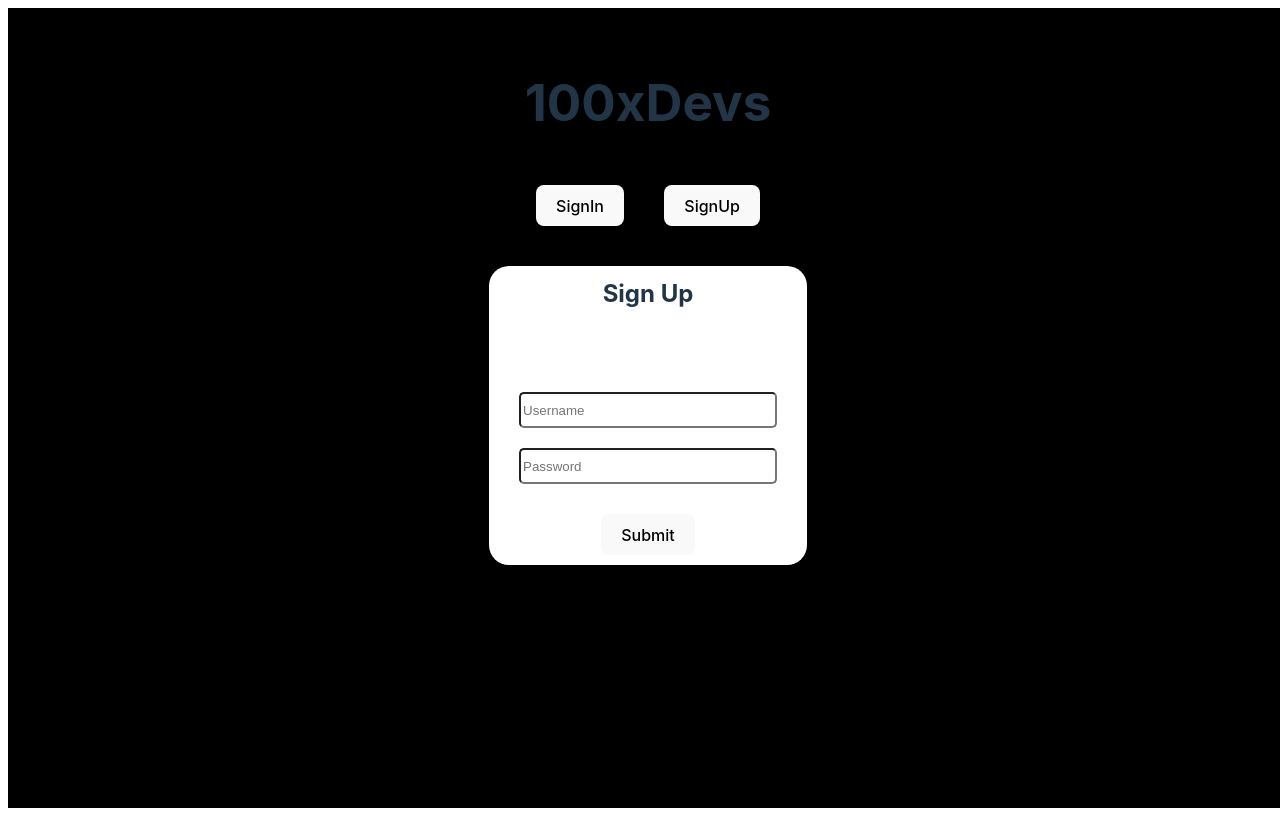
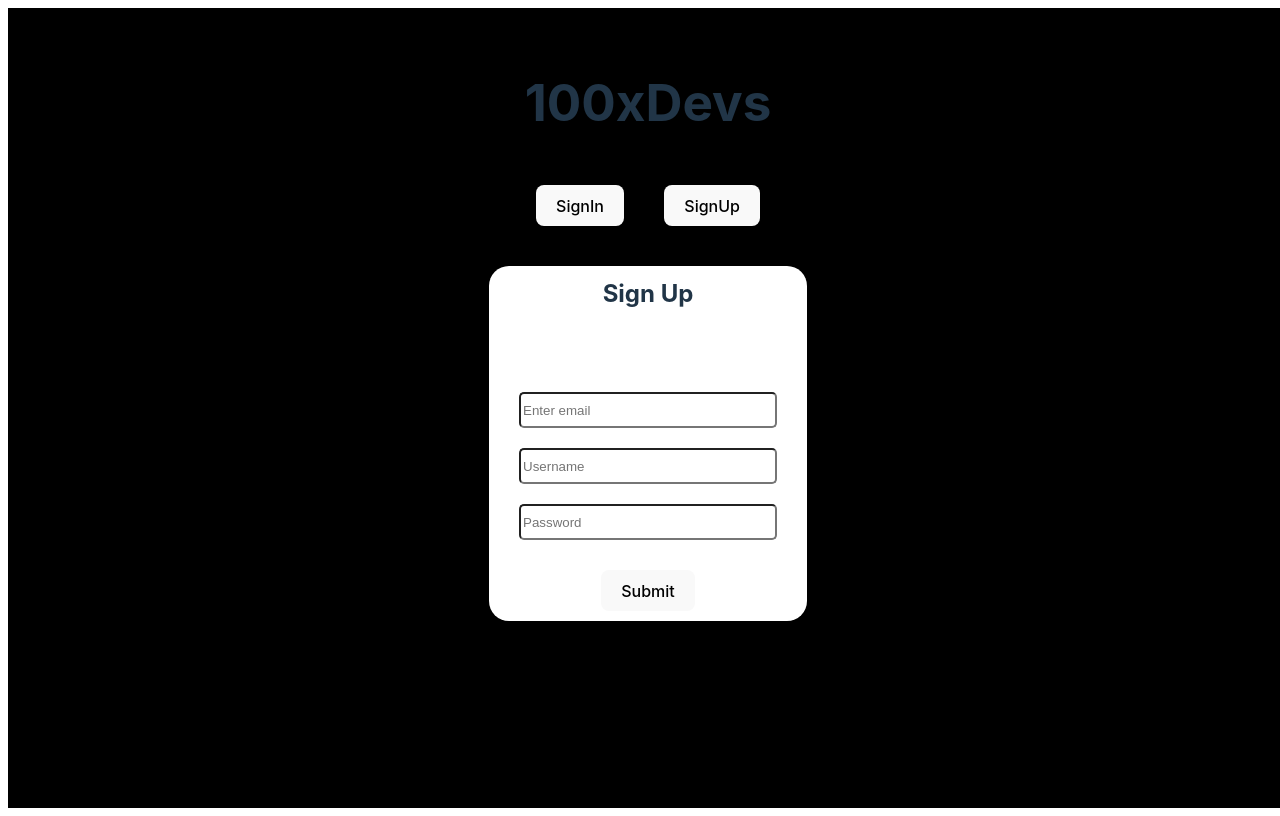
Before and after one commit to Piyushxz/TodosAppUsingExpressJSAndJWT, a React (Vite) app: page / in a window 1280 px wide. Built offline with nearby package versions, Linux system fonts and the light colour scheme.

Commit message:
Integrated with mongoDB

```diff
--- a/src/components/SignIn/SignIn.jsx
+++ b/src/components/SignIn/SignIn.jsx
@@ -2,11 +2,11 @@ import axios from "axios";
 import { useState } from "react"
 import { useNavigate } from "react-router-dom";
 const SignIn = () =>{
-    const [username, setUsername] = useState('');
+    const [email, setEmail] = useState('');
     const [password, setPassword] = useState('');
     const navigate = useNavigate()
-    const handleUsernameChange = (e) => {
-        setUsername(e.target.value);
+    const handleEmailChange = (e) => {
+        setEmail(e.target.value);
     };
 
     const handlePasswordChange = (e) => {
@@ -18,13 +18,13 @@ const SignIn = () =>{
 
 
         try{
-            const response = await axios.post("https://todoappbackend-qqai.onrender.com/signin",{username,password})
+            const response = await axios.post("http://localhost:3006/signin",{email,password})
             console.log(response)
             if(response.status === 200){
                 const token = response.data.token
                 localStorage.setItem("token",token)
                 navigate('/todos')
-                setUsername('')
+                setEmail('')
                 setPassword('')
             }
             else{
@@ -45,7 +45,7 @@ const SignIn = () =>{
                 </div>
 
             <div className="inp-container">
-                <input onChange={handleUsernameChange}className="inp" type="text" placeholder="username"/>
+                <input onChange={handleEmailChange}className="inp" type="email" placeholder="email"/>
 
                 <input onChange={handlePasswordChange} className="inp" type = "password" placeholder="password"/>
 
--- a/src/components/SignUp/SignUp.jsx
+++ b/src/components/SignUp/SignUp.jsx
@@ -5,6 +5,7 @@ import { useModal } from "../../context/modal-context";
 const SignUp = () => {
     const [username, setUsername] = useState('');
     const [password, setPassword] = useState('');
+    const [email, setEmail] = useState('');
     const [userAlreadyFound, setUserAlreadyFound] = useState(false);
     const {isSignInModalOpen,modalDispatch} = useModal()
     const handleUsernameChange = (e) => {
@@ -15,16 +16,22 @@ const SignUp = () => {
         setPassword(e.target.value);
     };
 
+    const handleEmailChange = (e) =>{
+        setEmail(e.target.value);
+    }
+
     const handleSignIn = async (e) => {
         e.preventDefault();
         console.log(username, password);
         try {
-            const response = await axios.post("https://todoappbackend-qqai.onrender.com/signup", { username, password });
+            const response = await axios.post("http://localhost:3006/signup", { email,username, password });
             console.log(response);
             if (response.status === 409) {
                 console.log("User already found");
                 setUserAlreadyFound(true);
+                return;
             } else {
+                setEmail('');
                 setUsername('');
                 setPassword('');
                 setUserAlreadyFound(false);
@@ -50,6 +57,14 @@ const SignUp = () => {
                     </div>
 
                     <div className="inp-container">
+                    <input
+                            value={email}
+                            onChange={handleEmailChange}
+                            className="inp"
+                            type="email"
+                            placeholder="Enter email"
+                        />
+
                         <input
                             value={username}
                             onChange={handleUsernameChange}
@@ -57,6 +72,7 @@ const SignUp = () => {
                             type="text"
                             placeholder="Username"
                         />
+
                         <input
                             value={password}
                             onChange={handlePasswordChange}
--- a/src/pages/me/Me.jsx
+++ b/src/pages/me/Me.jsx
@@ -13,27 +13,27 @@ const Me = () => {
     useEffect(() => {
         (async () => {
             try {
-                const response = await axios.get("https://todoappbackend-qqai.onrender.com/todos", {
+                const response = await axios.get("http://localhost:3006/todos", {
                     headers: {
                         token: token
                     }
                 });
-                console.log(response.data.todos);
+                console.log(response);
                 setTodos(response.data.todos);
-                setActiveUser(response.data.username);
+                setActiveUser(response.data.user.username);
             } catch (err) {
                 console.log(err);
             }
         })();
     }, []);
-
+    console.log(todos)
     const handleTodoInputChange = (e) => {
         setTodo(e.target.value);
     };
 
     const handleAddTodo = async () => {
         try {
-            const response = await axios.post("https://todoappbackend-qqai.onrender.com/todos", { todo }, {
+            const response = await axios.post("http://localhost:3006/todos", { todo }, {
                 headers: {
                     token: token
                 }
@@ -48,7 +48,7 @@ const Me = () => {
 
     const handleDeleteTodo = async (id) => {
         try {
-            const response = await axios.delete("https://todoappbackend-qqai.onrender.com/todos", {
+            const response = await axios.delete("http://localhost:3006/todos", {
                 data: { id },
                 headers: {
                     token: token
@@ -96,17 +96,17 @@ const Me = () => {
             </div>
 
             <div className="todo-container">
-                {todos.map(({ id, todo }) => (
-                    <div key={id} className="todos">
+                {todos.map(({_id, description }) => (
+                    <div key={_id} className="todos">
                         <h2
-                            className={`h5 ${completedTodos.includes(id) ? "completed" : ""}`}
+                            className={`h5 ${completedTodos.includes(_id) ? "completed" : ""}`}
                         >
-                            {todo}
+                            {description}
                         </h2>
-                        <button onClick={() => handleDeleteTodo(id)} className="delete">
+                        <button onClick={() => handleDeleteTodo(_id)} className="delete">
                             <span className="material-symbols-outlined">delete</span>
                         </button>
-                        <button onClick={() => handleToggleComplete(id)} className="check">
+                        <button onClick={() => handleToggleComplete(_id)} className="check">
                             <span className="material-symbols-outlined">check_circle</span>
                         </button>
                     </div>
```
